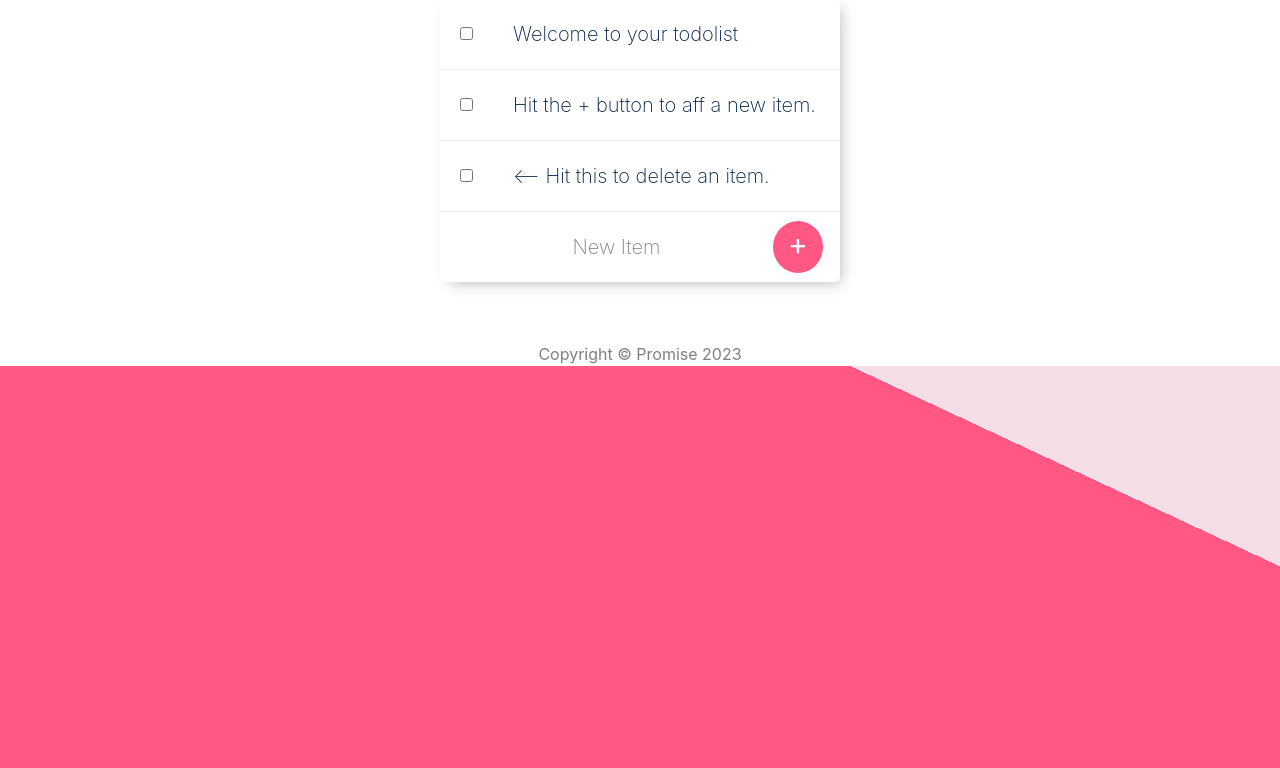
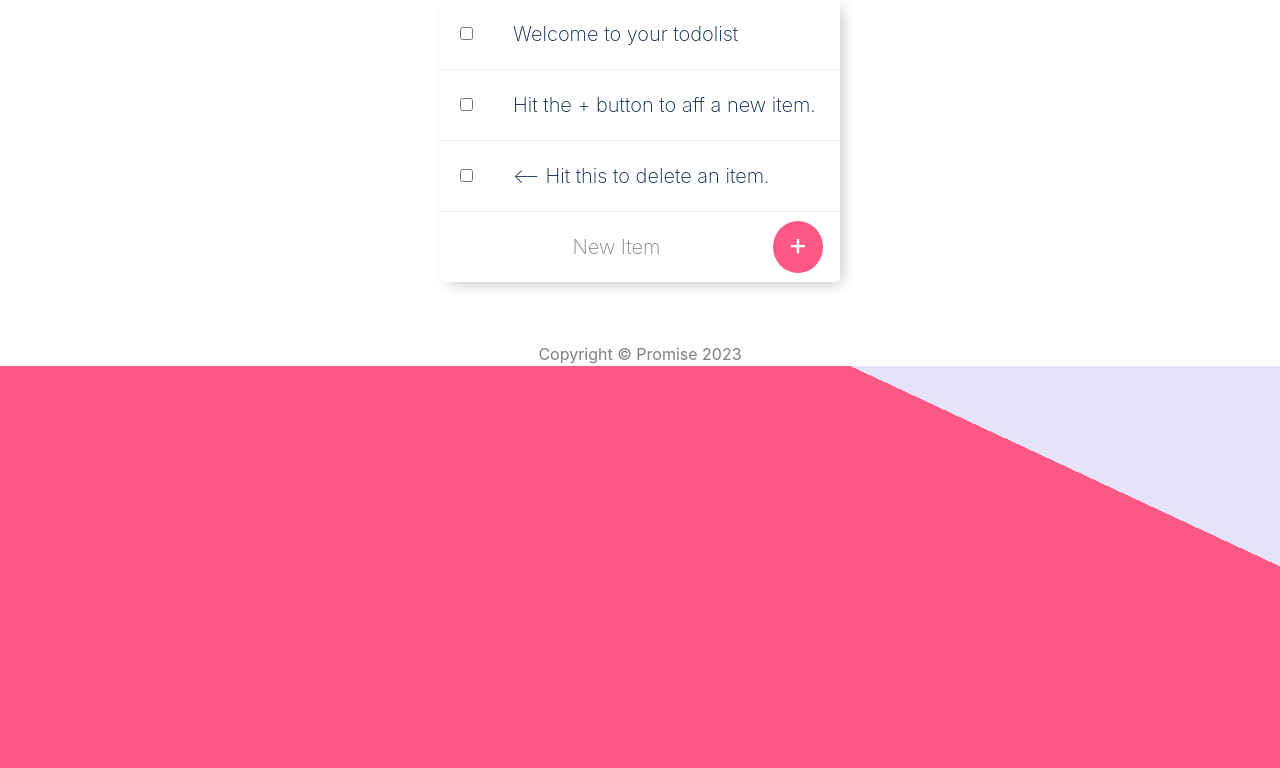
Before and after one commit to Georgepromise/todo-list-mondoDb, a Node server app: page / in a window 1280 px wide. Shown: the part 232-1000 px from the top of the page. Run offline with Node 20, Linux system fonts and the light colour scheme; data comes from the database, SQL or seed files in the repository; data that the repository does not hold is empty; some libraries are stand-ins or nearby versions.

Commit message:
second commit

```diff
--- a/public/styles/main.css
+++ b/public/styles/main.css
@@ -1,6 +1,6 @@
 html {
   background-color: #E4E9FD;
-  background-image: -webkit-linear-gradient(65deg, #ff5884 50%, #f6dee7 50%);
+  background-image: -webkit-linear-gradient(65deg, #ff5884 50%, #f6bad01e 50%);
   min-height: 1000px;
   font-family: 'helvetica neue';
 }
```
